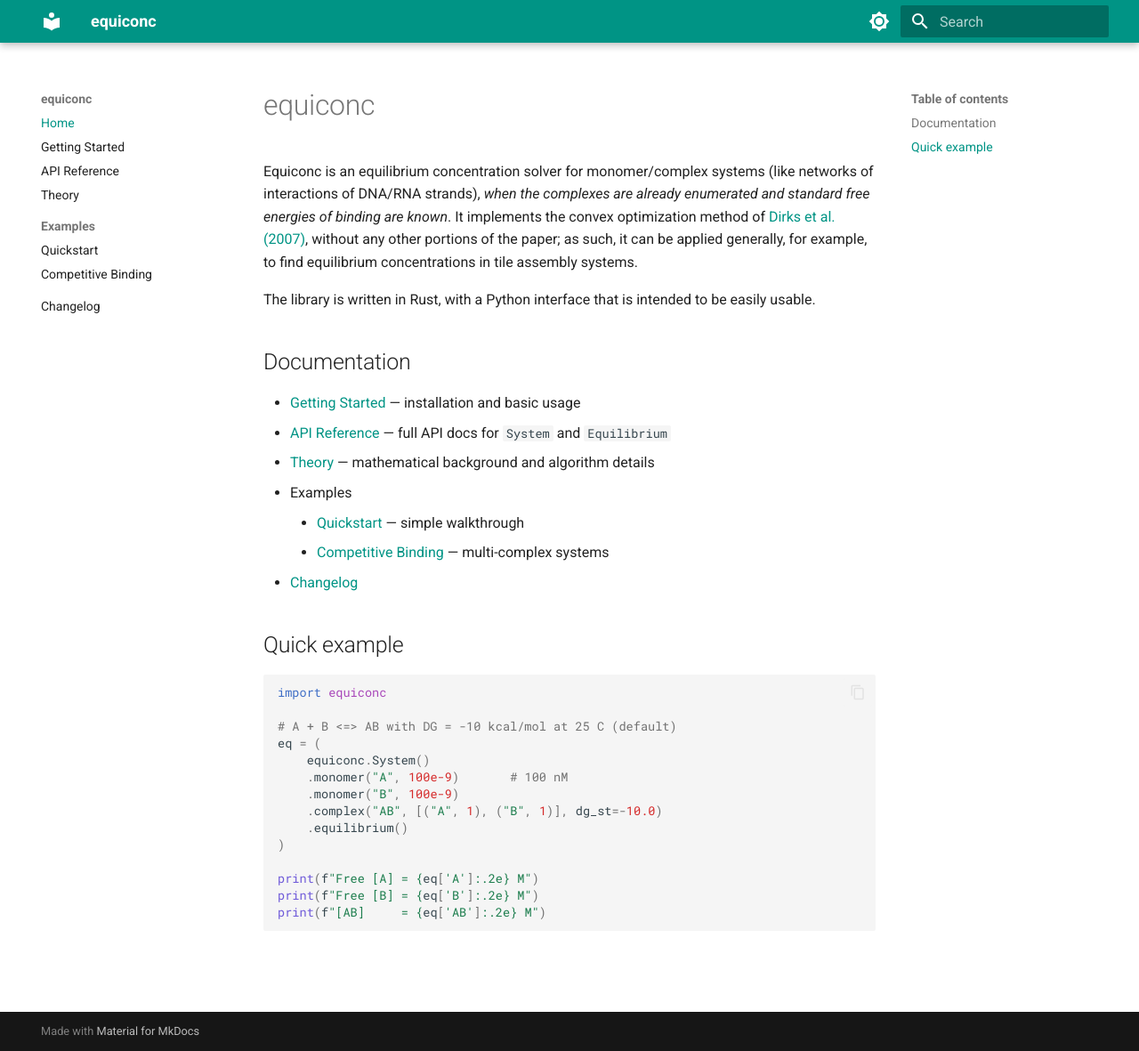
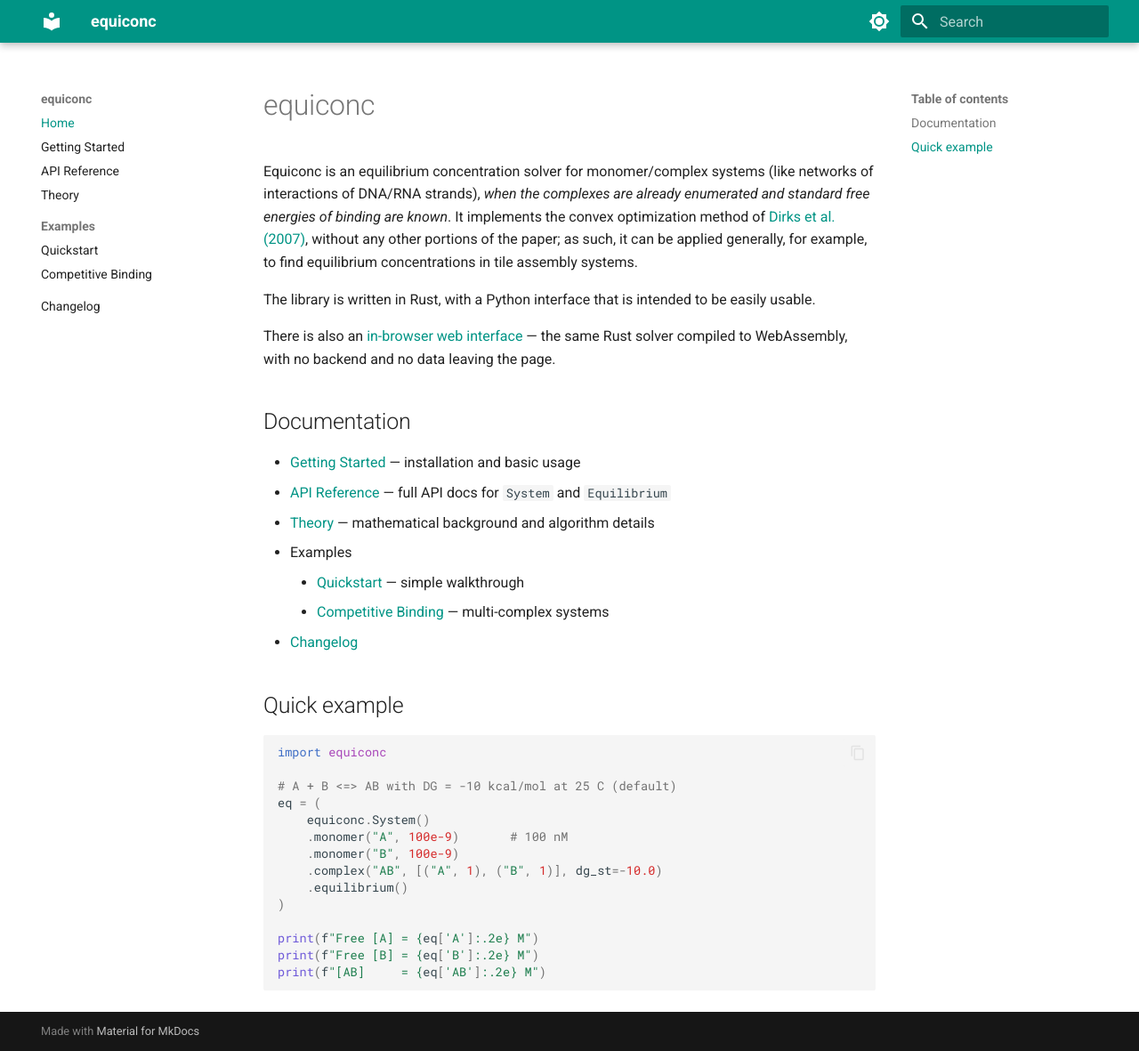
Before and after one commit to cgevans/equiconc, an MkDocs documentation site: the page built from docs/index.md, in a window 1280 px wide and 1181 px high. Shown: the whole window at 89% size. Built offline with MkDocs 1.6.1 and Material for MkDocs 9.7.7, drawn with Linux system fonts in a browser that asks for light colours.

Commit message:
Link to the in-browser solver from README and docs front page
Co-Authored-By: Claude Opus 4.7 (1M context) <noreply@anthropic.com>

```diff
--- a/docs/index.md
+++ b/docs/index.md
@@ -6,6 +6,8 @@ method of [Dirks et al. (2007)](https://doi.org/10.1137/060651100), without any
 applied generally, for example, to find equilibrium concentrations in tile assembly systems.
 
 The library is written in Rust, with a Python interface that is intended to be easily usable.
+
+There is also an [in-browser web interface](app/) — the same Rust solver compiled to WebAssembly, with no backend and no data leaving the page.
 
 ## Documentation
 
```
Also changed, not shown: README.md (+2 -0 lines).
